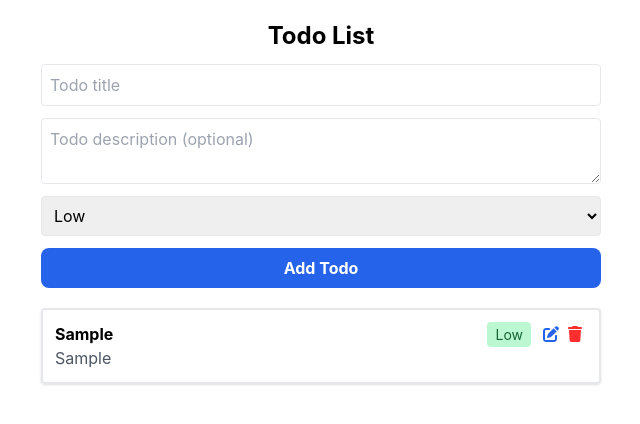
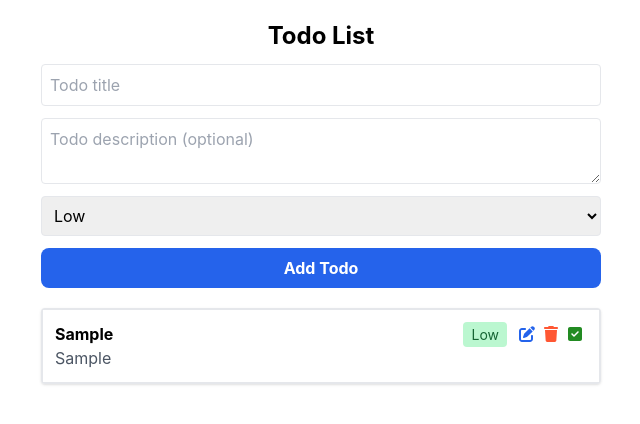
Before and after one commit to divymakkar21/todo-list, a React (Create React App) app: page / in a window 1280 px wide. Both pictures are taken after typing "Sample", "Sample" into the empty fields and a click on the button "Add Todo". Shown: the top 424 px of the page, without its empty margins (319-959 px from the left). Built offline with nearby package versions, Linux system fonts and the light colour scheme.

Commit message:
Added Todo Completed Status

```diff
--- a/src/components/TodoItem/index.tsx
+++ b/src/components/TodoItem/index.tsx
@@ -8,9 +8,10 @@ import TodoItemCard from "../TodoItemCard";
 function TodoItem({ task, removeTodo, editTodo }: TodoListItemProps) {
   const [isEditing, setIsEditing] = useState(false);
   const [editedTodo, setEditedTodo] = useState({
-    title: task.title,
-    description: task.description,
-    priority: task.priority,
+    title: task?.title,
+    description: task?.description,
+    priority: task?.priority,
+    completed: task?.completed || false
   });
 
   const handleChange = (attr: string, value: string | IPriority) => {
@@ -26,8 +27,12 @@ function TodoItem({ task, removeTodo, editTodo }: TodoListItemProps) {
     setIsEditing(false);
   };
 
+  const handleComplete = () => {
+    editTodo(task.id, { ...task, completed: !task?.completed });
+  }
+
   return (
-    <div className="border-2 flex flex-col rounded p-3 shadow my-4">
+    <div className="border-2 flex flex-col rounded shadow my-4">
       {isEditing ? (
         <TodoFormFields
           todo={editedTodo}
@@ -39,6 +44,7 @@ function TodoItem({ task, removeTodo, editTodo }: TodoListItemProps) {
       ) : (
         <TodoItemCard
           todo={task}
+          onComplete={handleComplete}
           onEdit={() => setIsEditing(true)}
           onRemove={() => removeTodo(task.id)}
         />
--- a/src/components/TodoItemCard/index.tsx
+++ b/src/components/TodoItemCard/index.tsx
@@ -1,14 +1,14 @@
 import { FontAwesomeIcon } from "@fortawesome/react-fontawesome";
-import { faTrash, faEdit } from "@fortawesome/free-solid-svg-icons";
+import { faTrash, faEdit, faSquareCheck } from "@fortawesome/free-solid-svg-icons";
 import { TaskDetailsProps } from "../../utils/interface";
 import PriorityTag from "../PriorityTag";
 
-const TodoItemCard = ({ todo, onEdit, onRemove }: TaskDetailsProps) => {
+const TodoItemCard = ({ todo, onEdit, onRemove, onComplete }: TaskDetailsProps) => {
   return (
-    <div className="flex justify-between">
+    <div className={`flex p-3 justify-between ${todo?.completed ? 'bg-gray-50' : 'bg-white'}`}>
       <div>
-        <h3 className="font-bold">{todo?.title}</h3>
-        <p className="text-gray-600">{todo?.description}</p>
+        <h3 className={`font-bold ${todo?.completed && 'line-through'}`}>{todo?.title}</h3>
+        <p className={`text-gray-600 ${todo?.completed && 'line-through'}`}>{todo?.description}</p>
       </div>
       <div>
         <PriorityTag priority={todo?.priority} />
@@ -24,7 +24,14 @@ const TodoItemCard = ({ todo, onEdit, onRemove }: TaskDetailsProps) => {
           icon={faTrash}
           width={24}
           height={24}
-          color="#FF2E2E"
+          color="#FF5733"
+        />
+        <FontAwesomeIcon
+          onClick={onComplete}
+          icon={faSquareCheck}
+          width={24}
+          height={24}
+          color="#228B22"
         />
       </div>
     </div>
--- a/src/utils/interface.ts
+++ b/src/utils/interface.ts
@@ -9,12 +9,14 @@ export type ITodo = {
   title: string
   description?: string
   priority: IPriority
+  completed?: boolean
 }
 
 export type ITodoItem = {
   title: string
   description?: string
   priority: IPriority
+  completed?: boolean
 }
 
 export interface TodoFormFieldsProps {
@@ -51,6 +53,7 @@ export type TaskDetailsProps = {
   todo: ITodoItem,
   onEdit: () => void,
   onRemove: () => void
+  onComplete: () => void
 }
 
 export type PriorityTagProps = {
```
